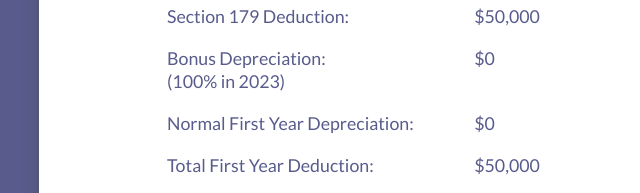
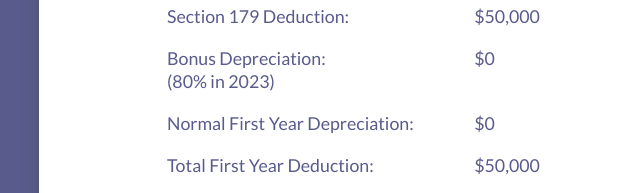
Before and after one commit to paris-liam/DDITest, a Gatsby site: page /Section179 in a window 1280 px wide. Shown: the part 454-647 px from the top of the page, 249-889 px from the left. Built offline with nearby package versions, Linux system fonts and the light colour scheme; Gatsby itself is replaced by a stand-in of ours.

Commit message:
Update Section179.js
Lowered bonus to 80%

```diff
--- a/src/pages/Section179.js
+++ b/src/pages/Section179.js
@@ -199,7 +199,7 @@ class Section179 extends React.Component {
                             <div>${this.state.deducation}</div>
                             <div>
                                 <p>Bonus Depreciation:</p>
-                                <p>(100% in {this.state.date.getFullYear()})</p>
+                                <p>(80% in {this.state.date.getFullYear()})</p>
                             </div>
                             <div>${this.state.bonus}</div>
                             <div>Normal First Year Depreciation:</div>
```
